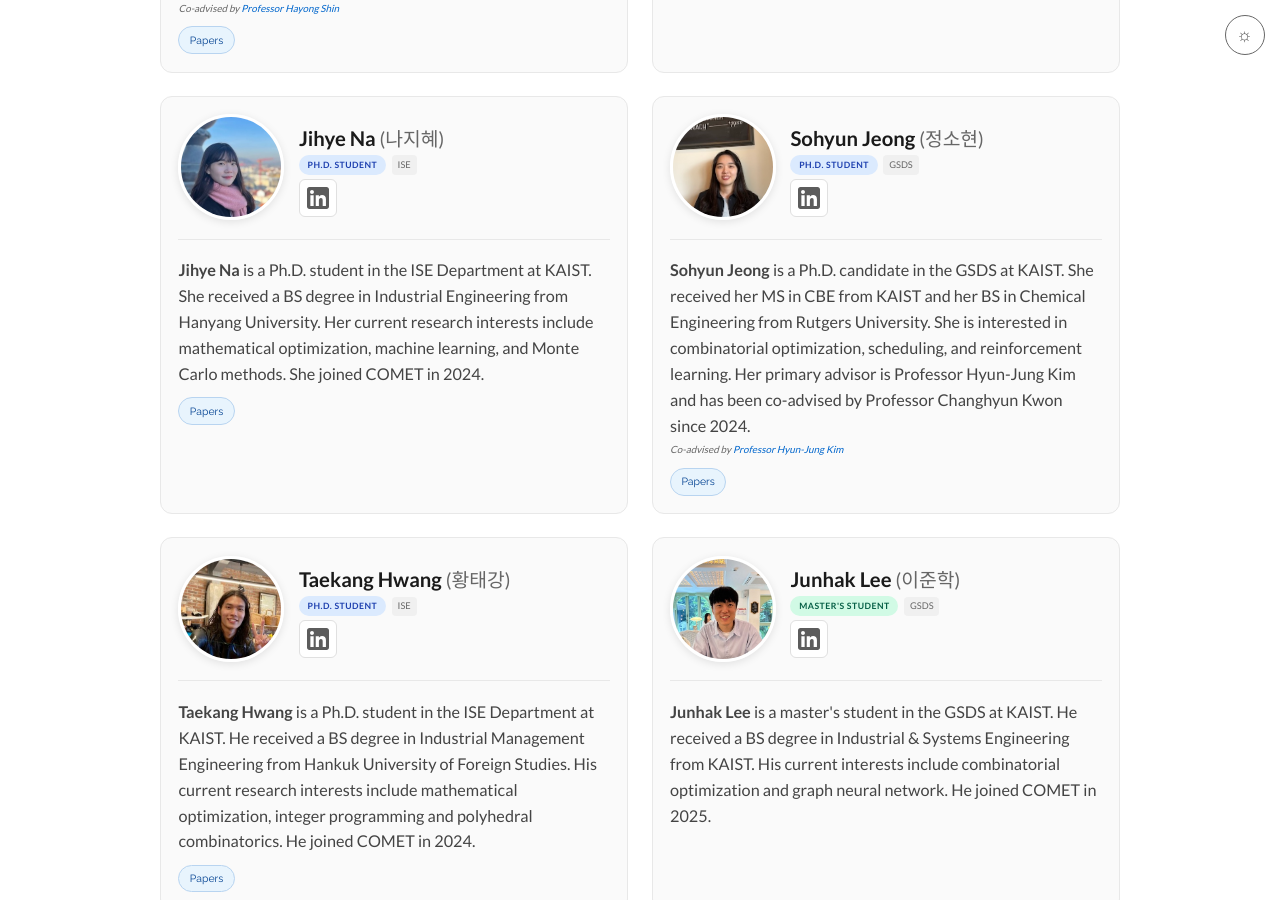
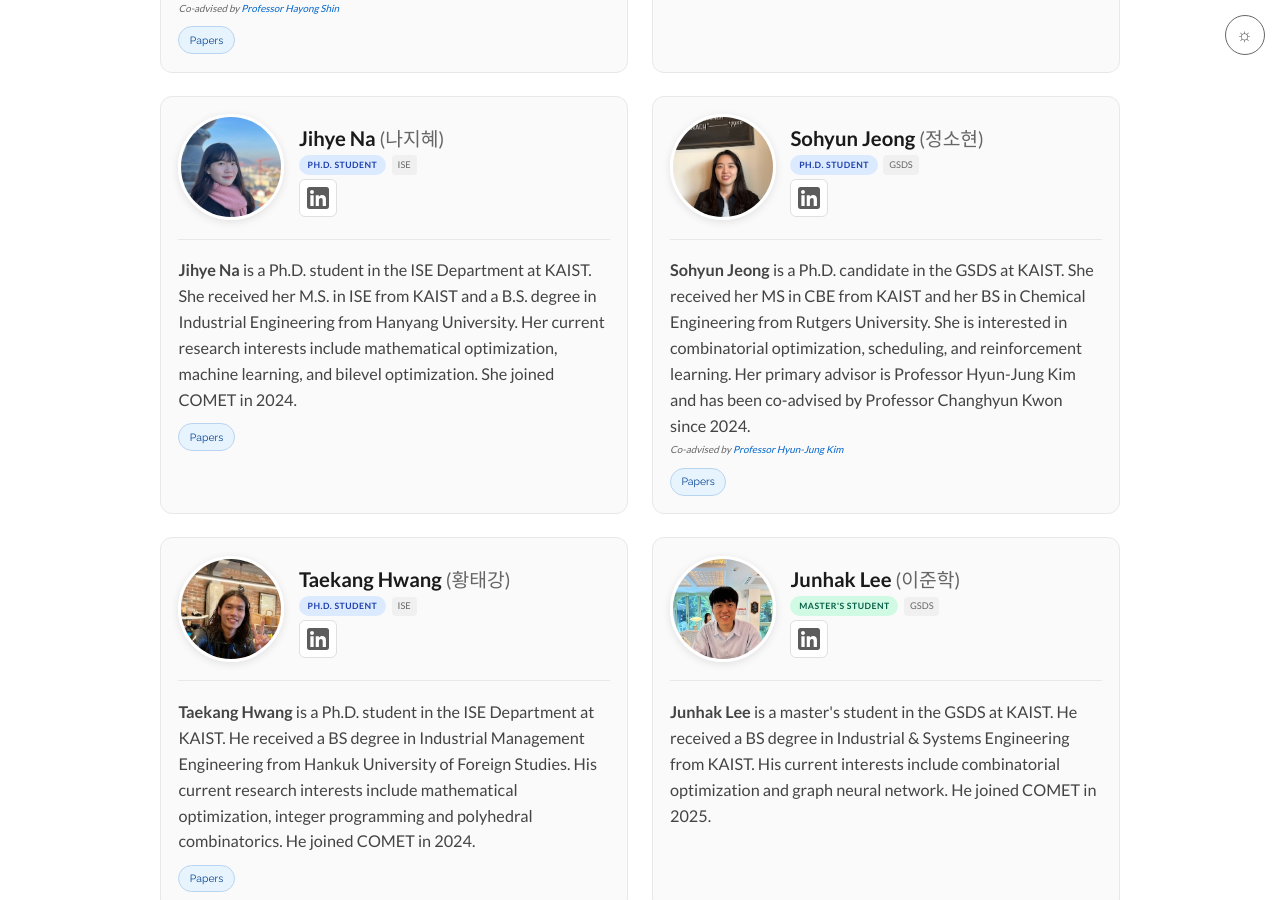
Before and after one commit to kaist-comet/kaist-comet.github.io, a Jekyll site: the page built from people/people.md, in a window 1280 px wide and 900 px high, scrolled down 1529 px. Built offline with Jekyll 4.4.1, drawn with Linux system fonts in a browser that asks for light colours; some web fonts are replaced; comment, search, counter and statistics services are not loaded.

Commit message:
re-update jihye's bio

```diff
--- a/_data/members.yml
+++ b/_data/members.yml
@@ -54,7 +54,7 @@ current:
     department: "ISE"
     image: "/people/images/jihye_na_sq.jpg"
     linkedin: "http://www.linkedin.com/in/jihye-na-b0bb5129b"
-    bio: "is a Ph.D. student in the ISE Department at KAIST. She received a BS degree in Industrial Engineering from Hanyang University. Her current research interests include mathematical optimization, machine learning, and Monte Carlo methods. She joined COMET in 2024."
+    bio: "is a Ph.D. student in the ISE Department at KAIST. She received her M.S. in ISE from KAIST and a B.S. degree in Industrial Engineering from Hanyang University. Her current research interests include mathematical optimization, machine learning, and bilevel optimization. She joined COMET in 2024."
     show_publications: true
 
   - name: "Sohyun Jeong"
```
